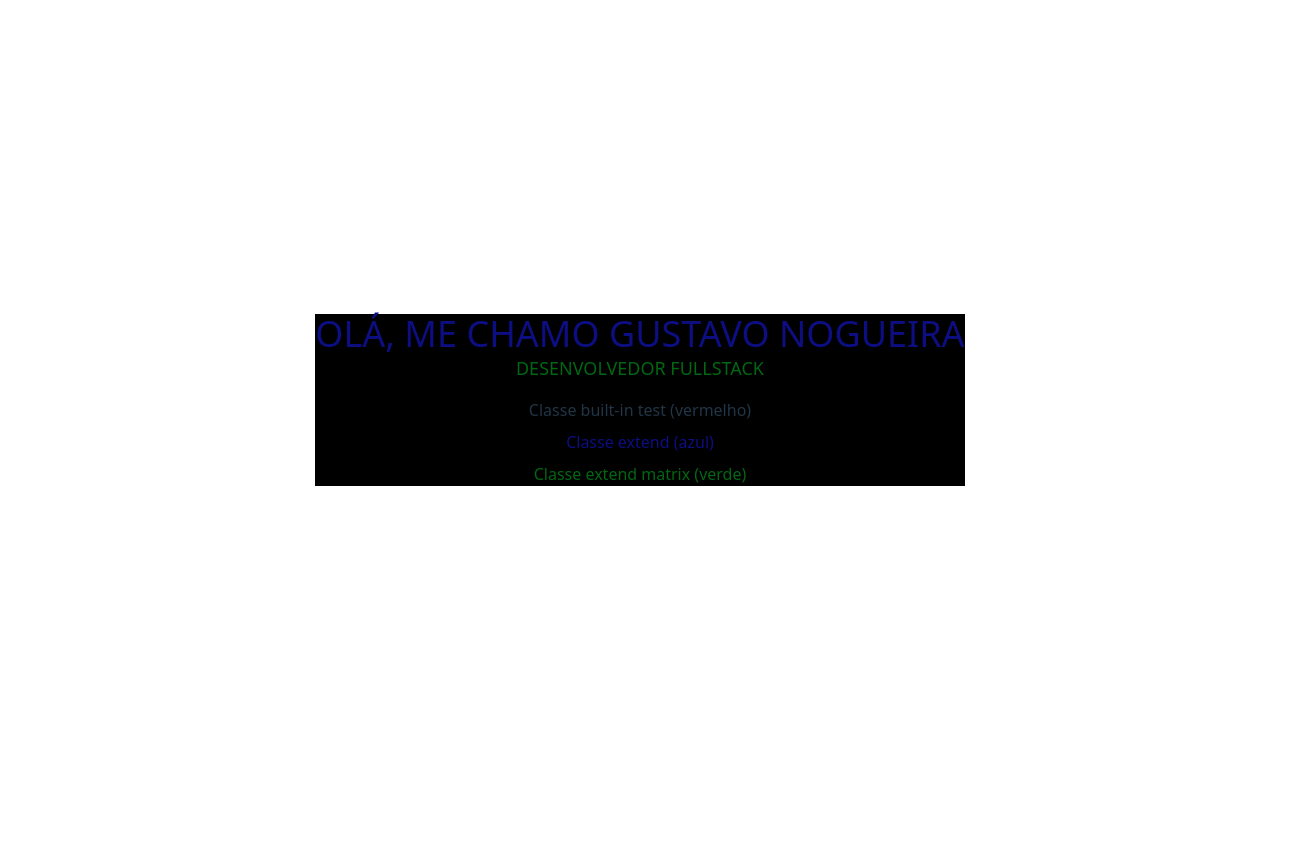
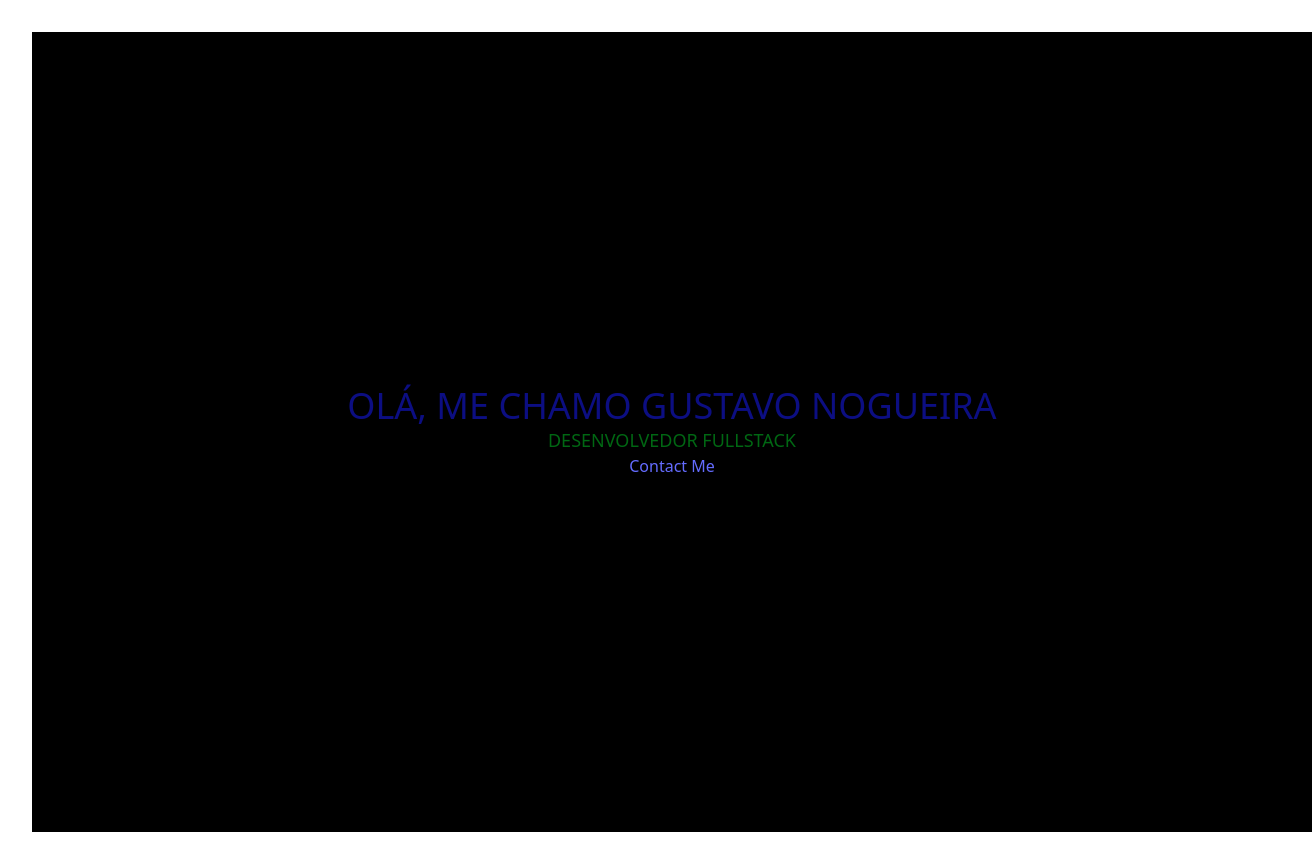
Before and after one commit to Gustavo-Nog/Portfolio, a React (Vite) app: page / in a window 1280 px wide. Shown: the whole page, 1312 px wide, since content can reach past the window. Before the commit the page ends 800 px from the top, so only its background shows below. Built offline with nearby package versions, Linux system fonts and the light colour scheme.

Commit message:
fix: corrige tela inicial

```diff
--- a/src/pages/Home.jsx
+++ b/src/pages/Home.jsx
@@ -1,19 +1,16 @@
 import { Link } from 'react-router-dom';
+import { Link as ScrollLink } from 'react-scroll';
 
 function Home() {
-
   return (
-    <>
-      <div className="bg-black">
-        <h1 className="text-brand-blue text-4xl uppercase">Olá, me chamo Gustavo Nogueira</h1>
-        <p className="text-matrix text-lg  uppercase">Desenvolvedor FullStack</p>
-        <div className="mt-4 space-y-2">
-          <div className="text-rsed-500">Classe built-in test (vermelho)</div>
-          <div className="text-brand-blue">Classe extend (azul)</div>
-          <div className="text-matrix">Classe extend matrix (verde)</div>
-        </div>
-      </div>
-    </>
+    <div className="bg-black h-screen w-screen flex flex-col items-center justify-center m-0 p-0">
+      <h1 className="text-brand-blue text-4xl uppercase">Olá, me chamo Gustavo Nogueira</h1>
+      <p className="text-matrix text-lg uppercase">Desenvolvedor FullStack</p>
+      <Link to="/contato">
+        Contact Me
+      </Link>
+    </div>
   );
 }
+
 export default Home;
```
